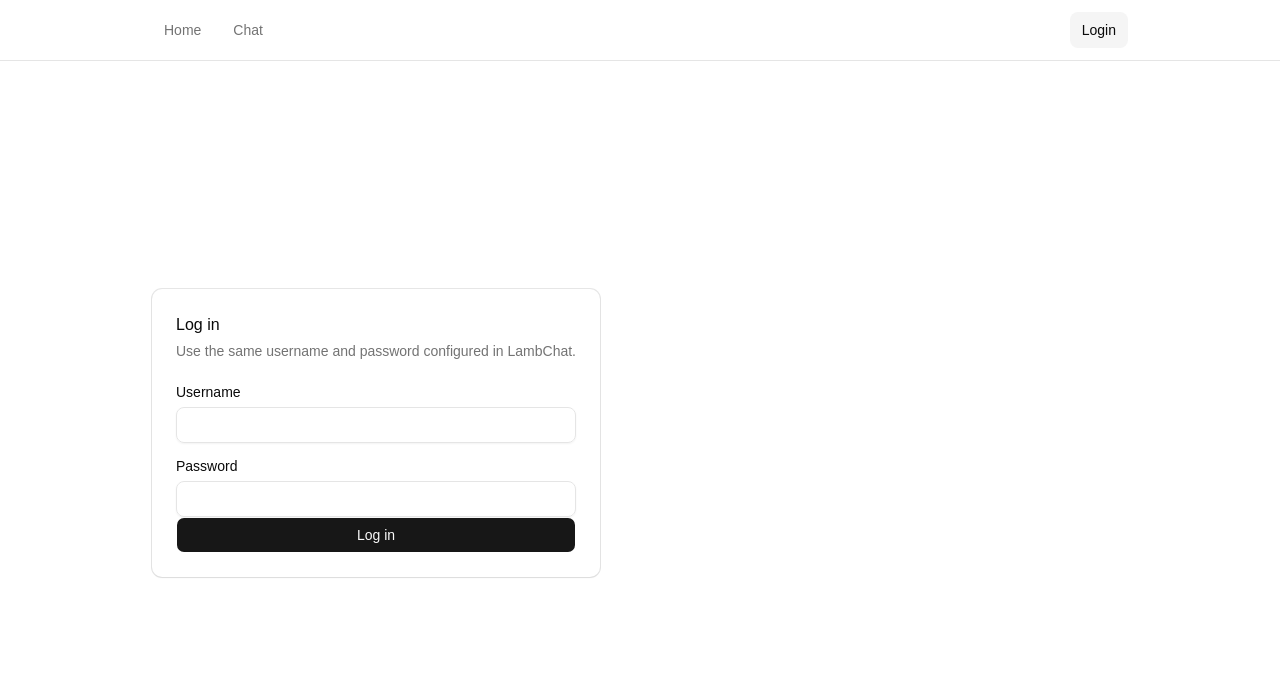
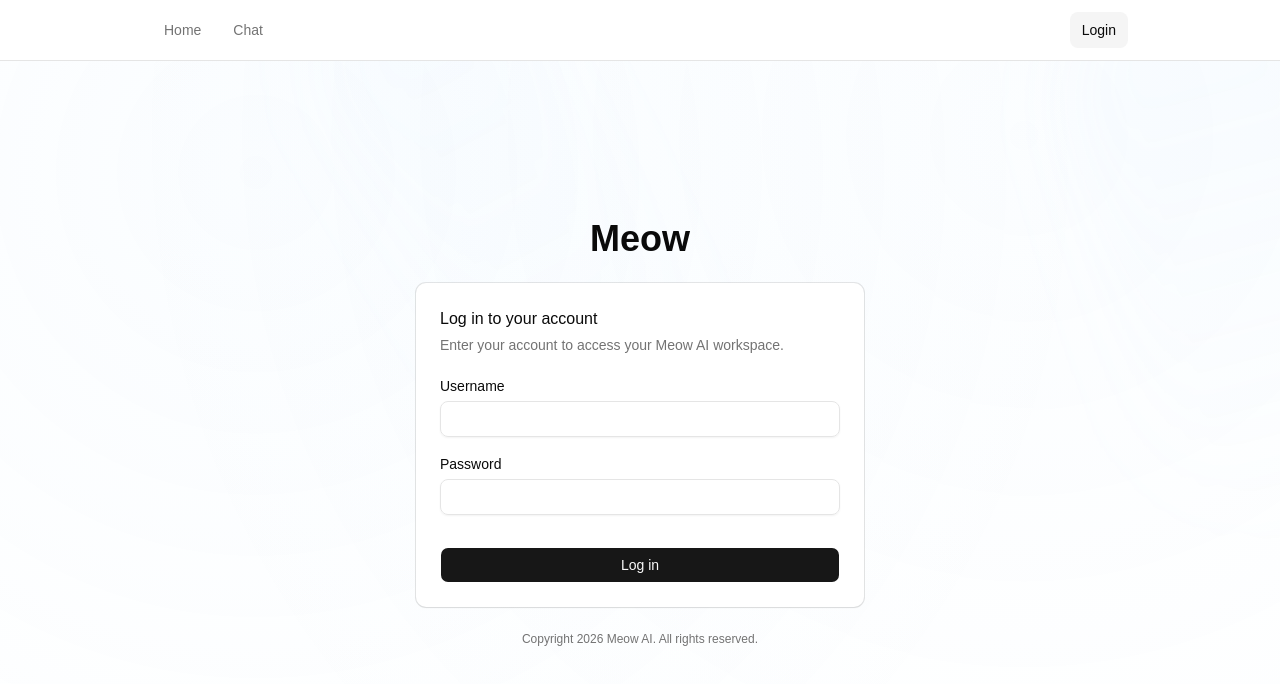
Before and after one commit to ppxb/meow-ai, a React (Vite) app: page /login in a window 1280 px wide. Shown: the top 684 px of the page. Built offline with nearby package versions, Linux system fonts and the light colour scheme; no server answers.

Commit message:
chore: add login bg

```diff
--- a/src/routes/login.tsx
+++ b/src/routes/login.tsx
@@ -13,6 +13,7 @@ import {
 } from '@/components/ui/card'
 import { Input } from '@/components/ui/input'
 import { Label } from '@/components/ui/label'
+import { LightRays } from '@/components/ui/light-rays'
 import { loginFormSchema } from '@/features/auth/auth.schemas'
 import { useLoginMutation } from '@/features/auth/auth.queries'
 import { ApiError } from '@/shared/api/client'
@@ -57,23 +58,25 @@ function LoginPage() {
   }
 
   return (
-    <main className="mx-auto flex min-h-[calc(100svh-57px)] max-w-5xl flex-col justify-center px-6 py-10">
-      <Card className="w-full max-w-md rounded-lg">
+    <main className="relative flex min-h-[calc(100svh-57px)] items-center justify-center overflow-hidden px-6 py-10">
+      <LightRays />
+
+      <div className="relative z-10 flex w-full max-w-md flex-col items-center gap-6">
+        <h1 className="text-4xl font-bold">Meow</h1>
+
+        <Card className="w-full rounded-lg">
           <CardHeader>
-          <CardTitle>Log in</CardTitle>
-          <CardDescription>
-            Use the same username and password configured in LambChat.
-          </CardDescription>
+            <CardTitle>Log in to your account</CardTitle>
+            <CardDescription>Enter your account to access your Meow AI workspace.</CardDescription>
           </CardHeader>
 
           <form
             onSubmit={event => {
               event.preventDefault()
-            event.stopPropagation()
               void form.handleSubmit().catch(handleSubmitError)
             }}
           >
-          <CardContent className="space-y-4">
+            <CardContent className="space-y-5">
               <form.Field name="username">
                 {field => {
                   const error = getFieldError(field.state.meta.errors)
@@ -134,7 +137,7 @@ function LoginPage() {
               ) : null}
             </CardContent>
 
-          <CardFooter>
+            <CardFooter className="pt-8">
               <form.Subscribe selector={state => [state.canSubmit, state.isSubmitting]}>
                 {([canSubmit, isSubmitting]) => (
                   <Button
@@ -149,6 +152,11 @@ function LoginPage() {
             </CardFooter>
           </form>
         </Card>
+
+        <p className="text-center text-xs text-muted-foreground">
+          Copyright 2026 Meow AI. All rights reserved.
+        </p>
+      </div>
     </main>
   )
 }
```
Also changed, not shown: .oxfmtrc.json. Lines whose indentation alone changed are shown as unchanged.
